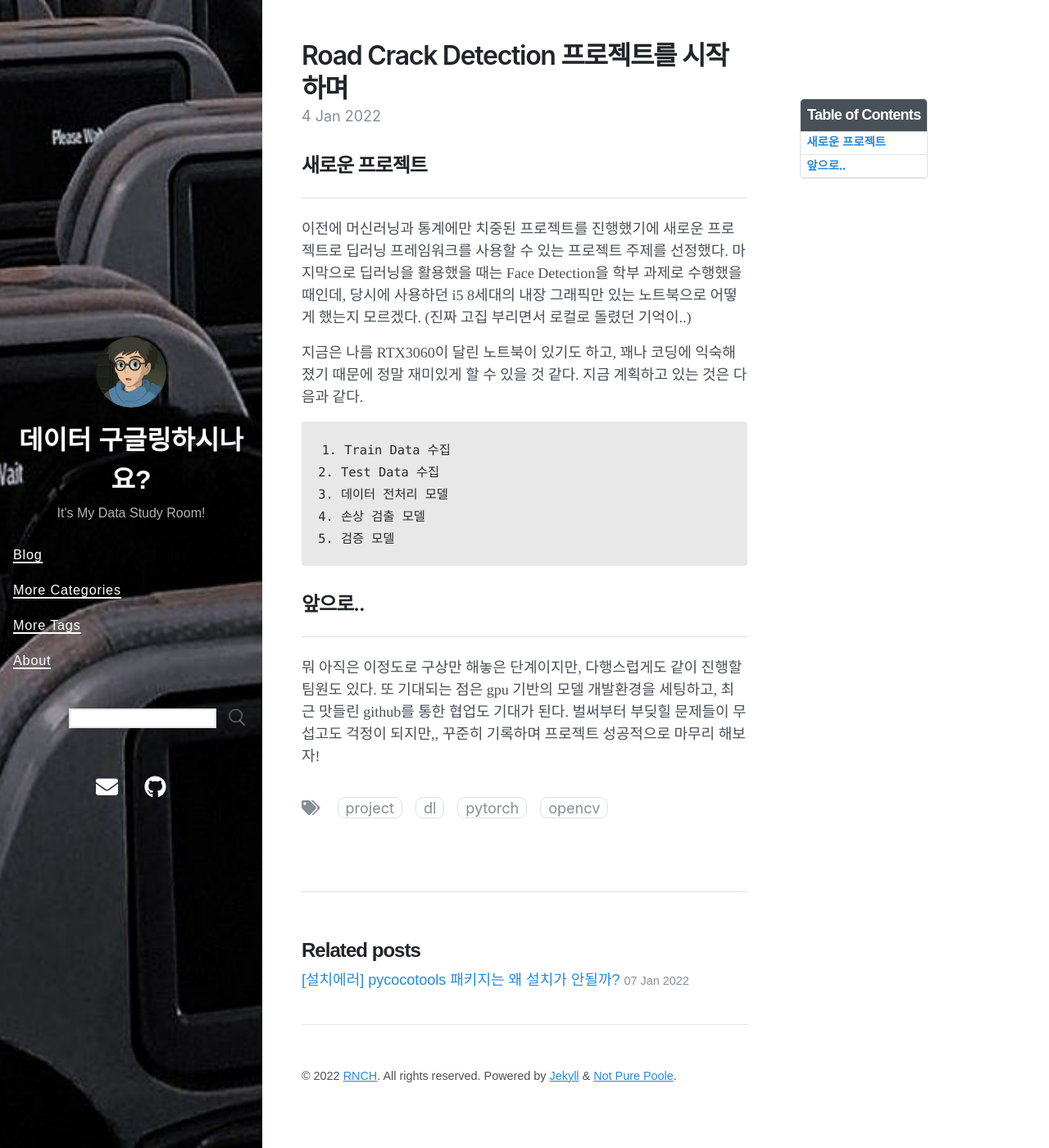
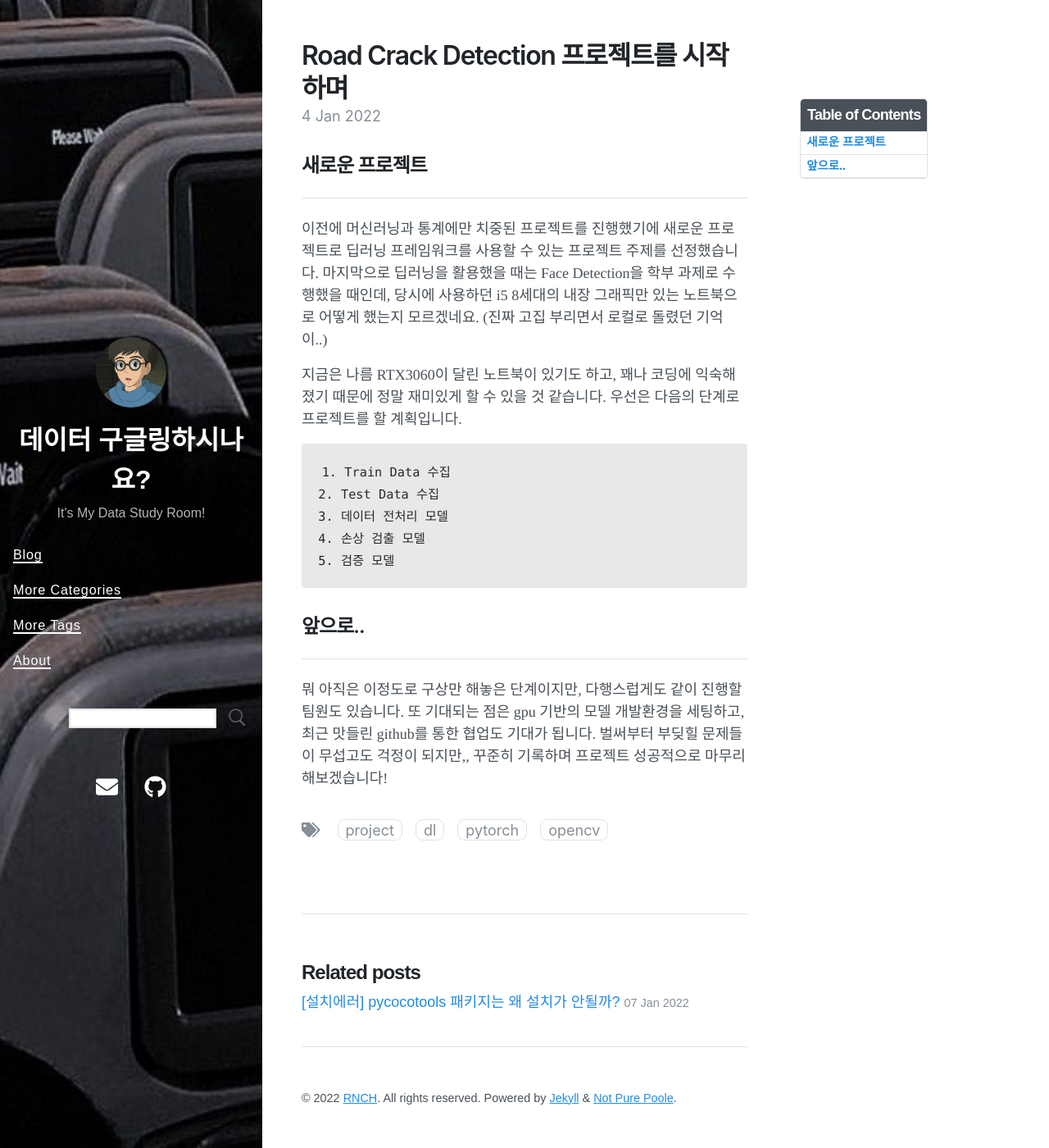
Before and after one commit to chaaaning/chaaaning.github.io, a Jekyll site: the page built from _posts/2022-01-04-crack-detection.md, in a window 1280 px wide and 1400 px high. Shown: the whole window at 82% size. Built offline with Jekyll 4.4.1, drawn with Linux system fonts in a browser that asks for light colours; nearby versions of some CDN libraries; comment, search, counter and statistics services are not loaded.

Commit message:
little miss solve

```diff
--- a/_posts/2022-01-04-crack-detection.md
+++ b/_posts/2022-01-04-crack-detection.md
@@ -9,9 +9,9 @@ toc:  true
 
 ## 새로운 프로젝트
 ---
-이전에 머신러닝과 통계에만 치중된 프로젝트를 진행했기에 새로운 프로젝트로 딥러닝 프레임워크를 사용할 수 있는 프로젝트 주제를 선정했다. 마지막으로 딥러닝을 활용했을 때는 Face Detection을 학부 과제로 수행했을 때인데, 당시에 사용하던 i5 8세대의 내장 그래픽만 있는 노트북으로 어떻게 했는지 모르겠다. (진짜 고집 부리면서 로컬로 돌렸던 기억이..)
+이전에 머신러닝과 통계에만 치중된 프로젝트를 진행했기에 새로운 프로젝트로 딥러닝 프레임워크를 사용할 수 있는 프로젝트 주제를 선정했습니다. 마지막으로 딥러닝을 활용했을 때는 Face Detection을 학부 과제로 수행했을 때인데, 당시에 사용하던 i5 8세대의 내장 그래픽만 있는 노트북으로 어떻게 했는지 모르겠네요. (진짜 고집 부리면서 로컬로 돌렸던 기억이..)
 
-지금은 나름 RTX3060이 달린 노트북이 있기도 하고, 꽤나 코딩에 익숙해졌기 때문에 정말 재미있게 할 수 있을 것 같다. 지금 계획하고 있는 것은 다음과 같다.
+지금은 나름 RTX3060이 달린 노트북이 있기도 하고, 꽤나 코딩에 익숙해졌기 때문에 정말 재미있게 할 수 있을 것 같습니다. 우선은 다음의 단계로 프로젝트를 할 계획입니다.
 
 {% highlight text %}
 
@@ -25,4 +25,4 @@ toc:  true
 
 ## 앞으로..
 ---
-뭐 아직은 이정도로 구상만 해놓은 단계이지만, 다행스럽게도 같이 진행할 팀원도 있다. 또 기대되는 점은 gpu 기반의 모델 개발환경을 세팅하고, 최근 맛들린 github를 통한 협업도 기대가 된다. 벌써부터 부딪힐 문제들이 무섭고도 걱정이 되지만,, 꾸준히 기록하며 프로젝트 성공적으로 마무리 해보자!
+뭐 아직은 이정도로 구상만 해놓은 단계이지만, 다행스럽게도 같이 진행할 팀원도 있습니다. 또 기대되는 점은 gpu 기반의 모델 개발환경을 세팅하고, 최근 맛들린 github를 통한 협업도 기대가 됩니다. 벌써부터 부딪힐 문제들이 무섭고도 걱정이 되지만,, 꾸준히 기록하며 프로젝트 성공적으로 마무리 해보겠습니다!
```
